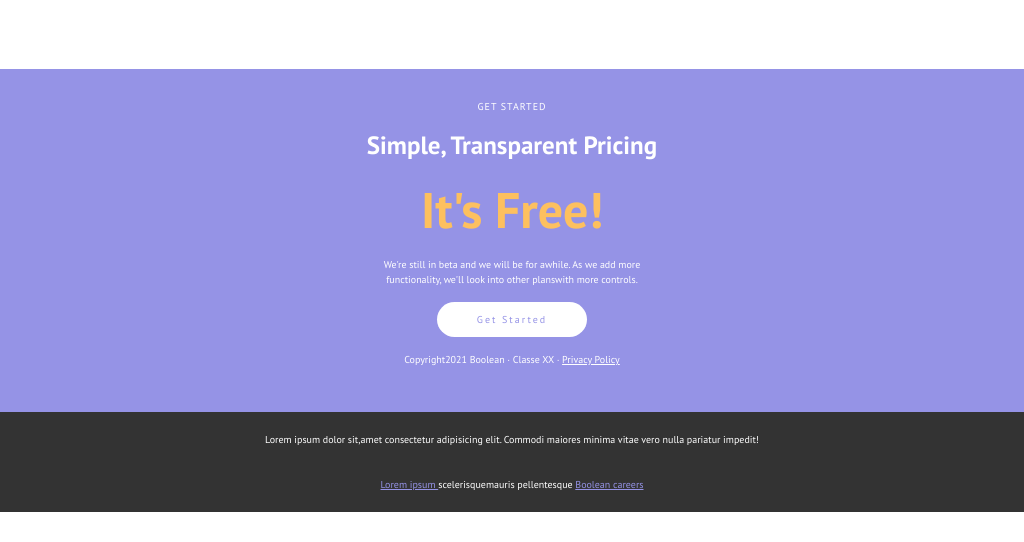
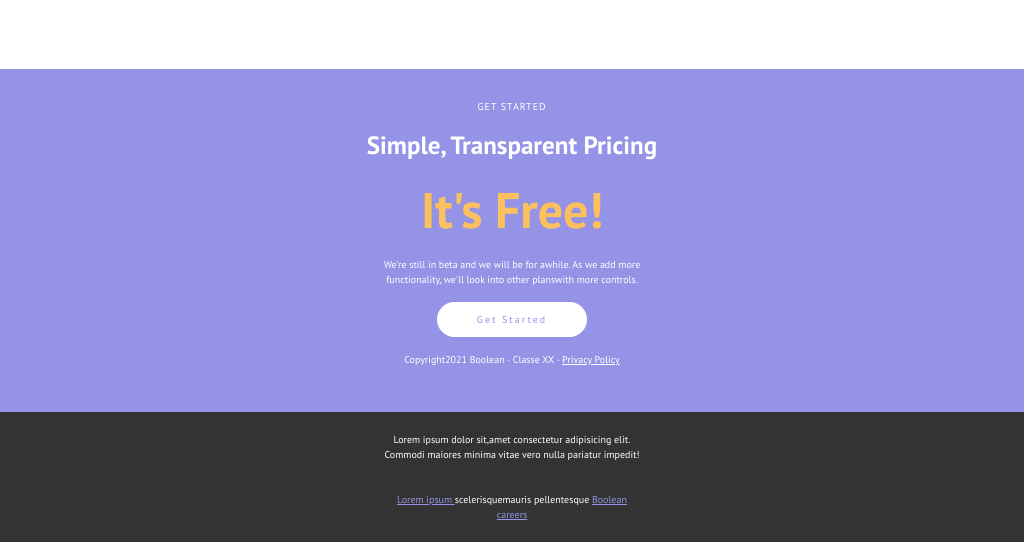
Before and after one commit to Marco9726/htmlcss-responsive-layout, a plain HTML site: page index.html in a window 1024 px wide. Shown: the part 2966-3508 px from the top of the page. Before the commit the page ends 3478 px from the top, so only its background shows below. Drawn offline with Linux system fonts and the light colour scheme.

Commit message:
responsive desktop footer

```diff
--- a/css/style.css
+++ b/css/style.css
@@ -693,4 +693,9 @@ footer .container p:first-child{
         margin: 0 3rem;
         margin-top: 4rem;
     }
+
+    /* FOOTER  */
+    footer .container{
+        width: 25vw;
+    }
 }
```
